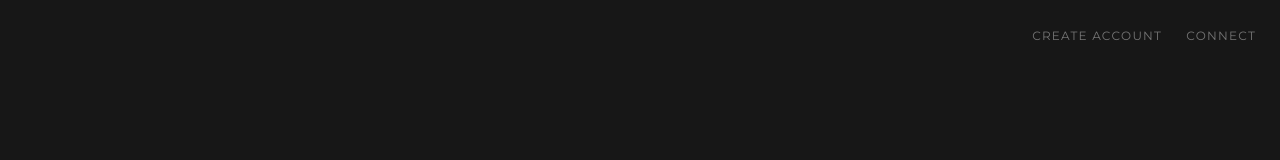
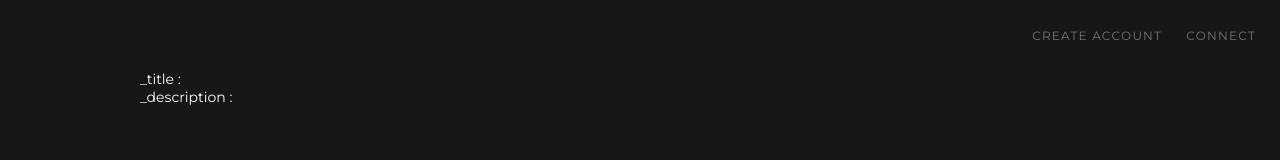
Before and after one commit to marcillyl/Agile, an Angular app in the folder frontend/: page /project/1 in a window 1280 px wide. Shown: the top 160 px of the page. Built offline with nearby package versions, Linux system fonts and the light colour scheme.

Commit message:
Add header to single project page

```diff
--- a/frontend/src/app/single-project/single-project.component.html
+++ b/frontend/src/app/single-project/single-project.component.html
@@ -0,0 +1,8 @@
+<main class="main">
+  <section class="project">
+    <h1 class="project__headline">_title :</h1>
+    <!-- <p class="project__title">{{ project.title }}</p> -->
+    <h2 class="project__text">_description :</h2>
+    <!-- <p class="project__description">{{ project.description }}</p> -->
+  </section>
+</main>
```
